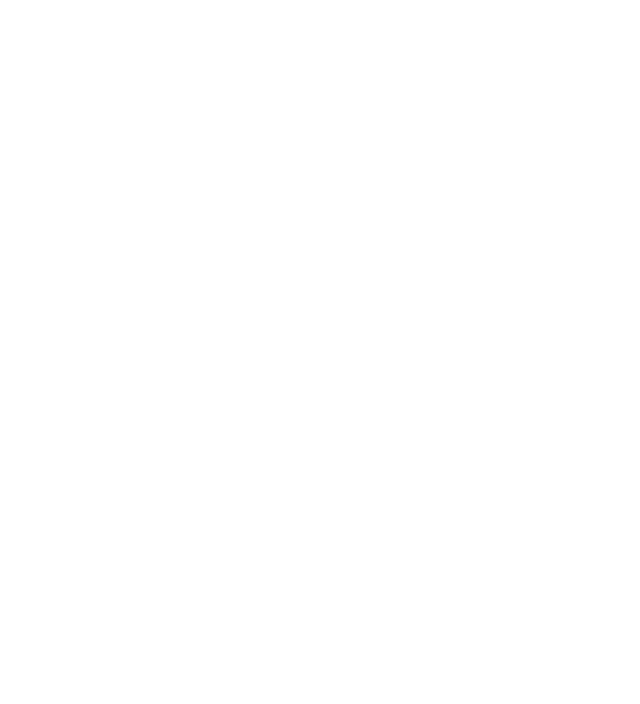
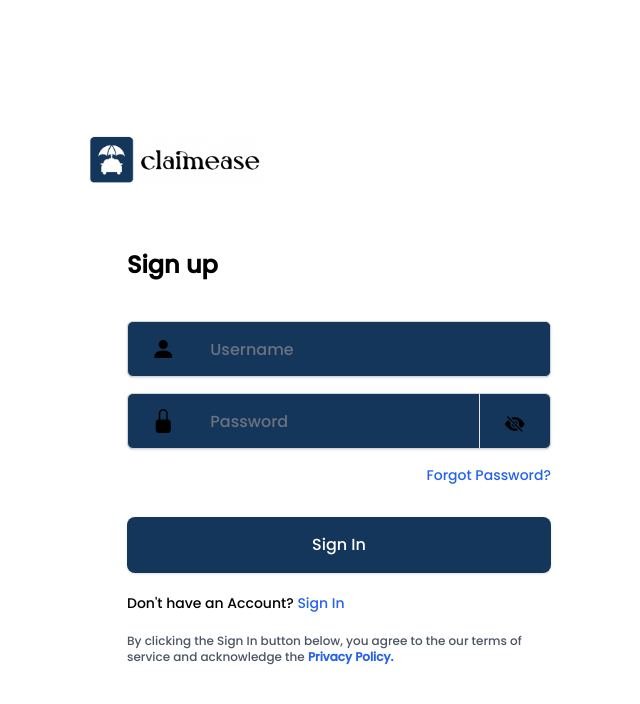
Before and after one commit to kid-us/Claimease, a React (Vite) app: page /login in a window 1280 px wide. Before the commit this address had no page. Shown: the top 704 px of the page, without its empty margins (49-689 px from the left). Built offline with nearby package versions, Linux system fonts and the light colour scheme; the HTML template or start-up script is replaced by a standard one.

Commit message:
Login page

```diff
--- a/package.json
+++ b/package.json
@@ -10,10 +10,12 @@
     "preview": "vite preview"
   },
   "dependencies": {
+    "@hookform/resolvers": "^3.9.0",
     "react": "^18.3.1",
     "react-dom": "^18.3.1",
     "react-router": "^6.27.0",
-    "react-router-dom": "^6.27.0"
+    "react-router-dom": "^6.27.0",
+    "zod": "^3.23.8"
   },
   "devDependencies": {
     "@eslint/js": "^9.13.0",
--- a/src/App.tsx
+++ b/src/App.tsx
@@ -2,6 +2,7 @@
 import "./App.css";
 import Home from "./components/Pages/Home";
 import User from "./components/Pages/User";
+import Login from "./components/Pages/Login";
 
 function App() {
   return (
@@ -9,7 +10,7 @@
       <Routes>
         <Route path="/" element={<Home />} />
         <Route path="/user" element={<User />} />
-        {/* <Route path="/" element={<Home />} /> */}
+        <Route path="/login" element={<Login />} />
       </Routes>
     </>
   );
--- /dev/null
+++ b/src/components/Button/Button.tsx
@@ -0,0 +1,21 @@
+import { Link } from "react-router-dom";
+
+interface Props {
+  label: string;
+  path: string;
+  borderR: string;
+}
+
+const Button = ({ borderR, label, path }: Props) => {
+  return (
+    <Link to={`/${path}`}>
+      <p
+        className={`bg-primary text-center text-white w-full ${borderR} p-4 shadow`}
+      >
+        {label}
+      </p>
+    </Link>
+  );
+};
+
+export default Button;
--- a/src/components/Pages/Home.tsx
+++ b/src/components/Pages/Home.tsx
@@ -1,5 +1,5 @@
-import { Link } from "react-router-dom";
 import { car, logo } from "../../assets";
+import Button from "../Button/Button";
 
 const Home = () => {
   return (
@@ -21,11 +21,9 @@
               Consequuntur molestiae non voluptatum enim minus. Sdolao
             </p>
           </div>
-          <Link to="/user">
-            <p className="bg-primary text-center text-white w-full rounded-full p-4 shadow">
-              Get Started
-            </p>
-          </Link>
+          <div>
+            <Button borderR="rounded-full" label="Get Started" path="user" />
+          </div>
         </div>
       </div>
     </div>
--- /dev/null
+++ b/src/components/Pages/Login.tsx
@@ -0,0 +1,133 @@
+import z from "zod";
+import { FieldValues, useForm } from "react-hook-form";
+import { zodResolver } from "@hookform/resolvers/zod";
+import { useState } from "react";
+import { Link } from "react-router-dom";
+import { logo } from "../../assets";
+import Button from "../Button/Button";
+
+const schema = z.object({
+  password: z.string().min(4, {
+    message: "Password must be at least than 4 chars.",
+  }),
+  username: z
+    .string()
+    .min(3, { message: "Username must be at least than 3 chars." })
+    .regex(/^[A-Za-z0-9 ]+$/, {
+      message: "Username can only contain letters, numbers, and spaces.",
+    }),
+});
+
+type FormData = z.infer<typeof schema>;
+
+const Login = () => {
+  const [passwordType, setPasswordType] = useState(true);
+
+  const {
+    register,
+    handleSubmit,
+    formState: { errors },
+  } = useForm<FormData>({ resolver: zodResolver(schema) });
+
+  const onSubmit = (data: FieldValues) => {
+    console.log(data);
+  };
+
+  return (
+    <div className="bg">
+      <div className="container mx-auto flex justify-center items-center h-[100dvh] w-full">
+        <div className="lg:grid grid-cols-2 lg:w-[80%] w-full lg:px-2 px-2 lg:mt-10">
+          <div className="col-span-2 mb-6 lg:ms-0 ms-5">
+            <img src={logo} alt="Logo" className="w-44" />
+          </div>
+
+          <form
+            className="lg:bg-white lg:p-10 pb-10 px-6 rounded-r-xl overflow-hidden"
+            onSubmit={handleSubmit(onSubmit)}
+          >
+            <p className="text-2xl font-bold mb-10">Sign up</p>
+
+            {/* Username */}
+            <div className="lg:bg-primary bg-white rounded-md overflow-hidden lg:mb-4 mb-4 grid grid-cols-12 h-14 shadow border border-gray-300">
+              <div className="col-span-2">
+                <p className="bi-person-fill text-2xl text-center pt-3"></p>
+              </div>
+              <div className="col-span-10 w-full">
+                <input
+                  {...register("username")}
+                  type="text"
+                  name="username"
+                  className={`focus:outline-none px-3 lg:bg-primary md:bg-white bg-white h-full placeholder:text-gray-500 text-md w-full`}
+                  placeholder="Username"
+                />
+              </div>
+            </div>
+            {errors.username && (
+              <p className="text-xs mb-5 text-red-700 rounded ps-1">
+                {errors.username.message}
+              </p>
+            )}
+
+            {/* Password */}
+            <div className="lg:bg-primary bg-white rounded-md lg:mb-4 mb-4 grid grid-cols-12 h-14 shadow border border-gray-300">
+              <div className="col-span-2">
+                <p className="bi-lock-fill text-2xl text-center pt-3"></p>
+              </div>
+              <div className="col-span-8 border-r w-full">
+                <input
+                  {...register("password")}
+                  type={!passwordType ? "text" : "password"}
+                  name="password"
+                  className={`focus:outline-none px-3 lg:bg-primary bg-white h-full placeholder:text-gray-500 text-md w-full`}
+                  placeholder="Password"
+                />
+              </div>
+              <div
+                onClick={() => setPasswordType(!passwordType)}
+                className="col-span-2 cursor-pointer pt-3"
+              >
+                <p
+                  className={` ${
+                    passwordType ? "bi-eye-slash-fill" : "bi-eye-fill"
+                  } text-xl pt-1 text-center`}
+                ></p>
+              </div>
+            </div>
+
+            {errors.password && (
+              <p className="text-xs mb-5 text-red-700 rounded ps-1">
+                {errors.password.message}
+              </p>
+            )}
+
+            <p className="text-sm text-end text-white">
+              <Link to="/request" className="font-poppins text-blue-600">
+                Forgot Password?
+              </Link>
+            </p>
+
+            <div className="mt-8 text-center">
+              <Button borderR="rounded-lg" path="/" label="Sign In" />
+            </div>
+
+            <p className="mt-5 text-sm font-poppins">
+              Don't have an Account?{" "}
+              <Link to="/register" className="text-blue-600 font-poppins">
+                Sign In
+              </Link>
+            </p>
+            <p className="text-xs mt-5 text-gray-600">
+              By clicking the Sign In button below, you agree to the our terms
+              of service and acknowledge the{" "}
+              <Link to="/privacy-policy" className="text-blue-600 font-bold">
+                Privacy Policy.
+              </Link>
+            </p>
+          </form>
+        </div>
+      </div>
+    </div>
+  );
+};
+
+export default Login;
--- a/src/components/Pages/User.tsx
+++ b/src/components/Pages/User.tsx
@@ -28,7 +28,7 @@
           </p>
 
           {users.map((u) => (
-            <Link key={u.id} to="/">
+            <Link key={u.id} to="/login">
               <div className="grid grid-cols-4 justify-items-center bg-primary text-center text-white w-full rounded-lg p-4 shadow mb-4 ps-20">
                 <div>
                   <p className={`${u.icon} text-2xl text-end`}></p>
```
Also changed, not shown: 1 other file (tests, documents, lock files or other folders).
